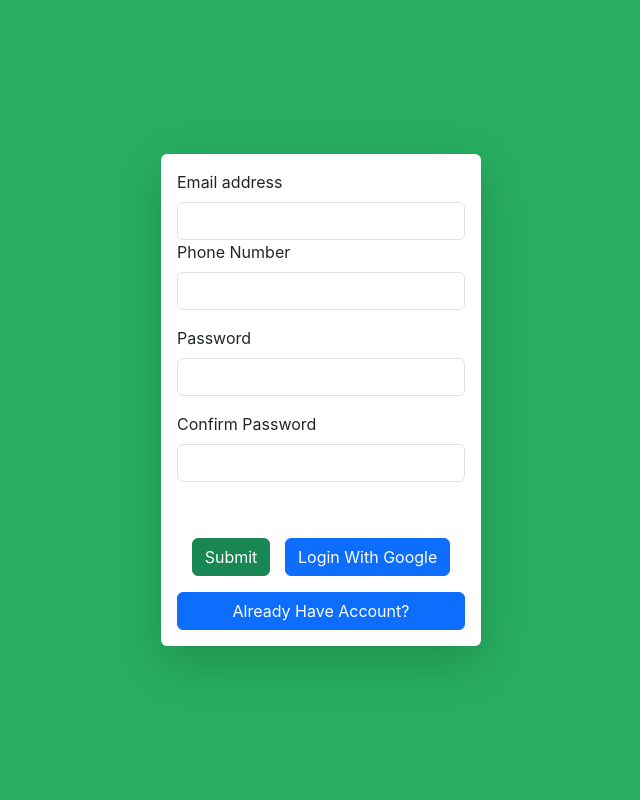
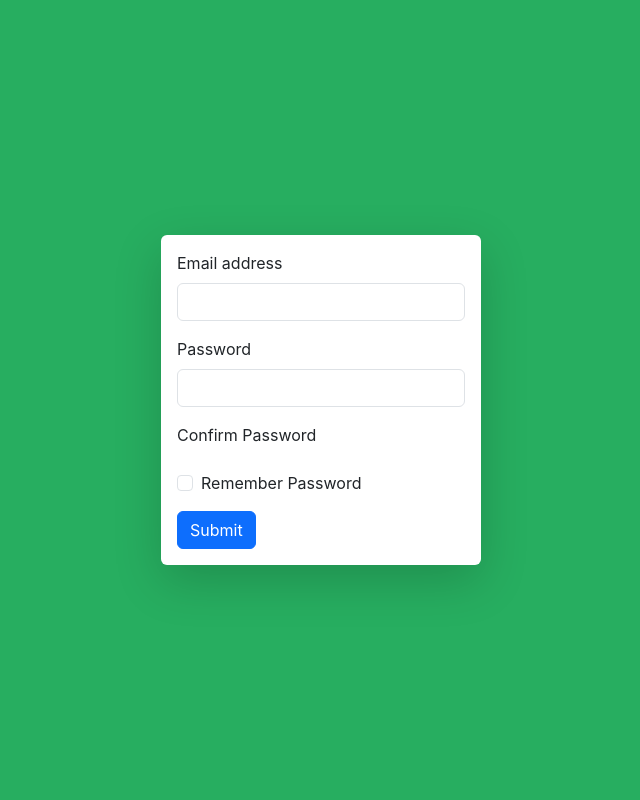
Before and after one commit to subash3522/Badui, a React (Create React App) app: page /Components/Login in a window 1280 px wide. Shown: the top 800 px of the page, without its empty margins (319-959 px from the left). Built offline with nearby package versions, Linux system fonts and the light colour scheme.

Commit message:
router added

```diff
--- a/src/App.js
+++ b/src/App.js
@@ -12,10 +12,11 @@ import {
 function App() {
   return (
     <>
-      <Signup />
+
 
       <Router>
       <Routes>
+        <Route path="/" element = {<Signup/>}/>
         <Route path="/Components/Login" element = {<Login/>}></Route>
 
 
```
